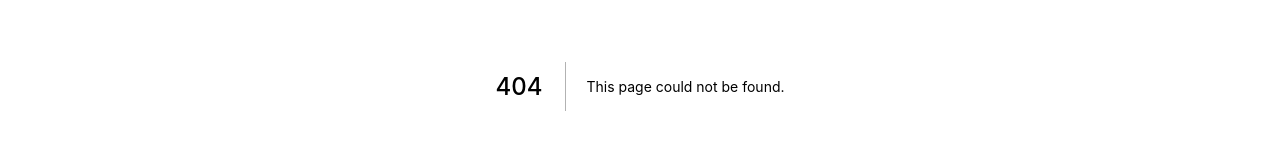
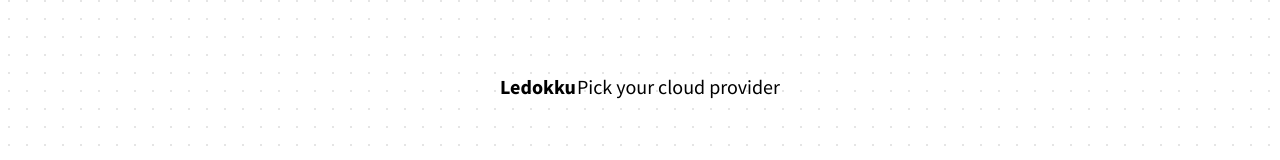
Before and after one commit to ledokku/ledokku, a Next.js app: page /onboarding/cloud-provider in a window 1280 px wide. Before the commit this address had no page. Shown: the part 314-474 px from the top of the page. Built offline with nearby package versions, Linux system fonts and the light colour scheme.

Commit message:
Add cloud provider onboarding

```diff
--- /dev/null
+++ b/layouts/OnboardingLayout.tsx
@@ -0,0 +1,30 @@
+import React from 'react';
+
+import { DefaultLayout } from './DefaultLayout';
+import { styled, Box, Flex, Page } from '../ui';
+import { BreadcrumbHeaderProps } from '../ui/components/Page/components/BreadcrumbHeader';
+
+export interface OnboardingLayoutProps {
+  breadcrumb: BreadcrumbHeaderProps['items'];
+}
+
+export const OnboardingLayout: React.FC<OnboardingLayoutProps> = ({
+  children,
+  breadcrumb,
+}) => (
+  <DefaultLayout>
+    <Layout padding={24}>
+      <Page.BreadcrumbHeader items={breadcrumb} />
+      {children}
+    </Layout>
+  </DefaultLayout>
+);
+
+const Layout = styled(Box)`
+  box-sizing: border-box;
+  height: 100%;
+  display: flex;
+  flex-direction: column;
+  justify-content: center;
+  align-items: center;
+`;
--- /dev/null
+++ b/pages/onboarding/cloud-provider.tsx
@@ -0,0 +1,21 @@
+import React from 'react';
+import { GitHub } from 'react-feather';
+
+import { OnboardingLayout } from '../../layouts/OnboardingLayout';
+import { Button } from '../../ui/components/Button';
+import { Headline } from '../../ui/components/Typography/components/Headline';
+import { Paragraph } from '../../ui/components/Typography/components/Paragraph';
+
+const CloudProvider = () => (
+  <OnboardingLayout
+    breadcrumb={[
+      {
+        label: 'Pick your cloud provider',
+      },
+    ]}
+  >
+    {/* Here put content, Leo */}
+  </OnboardingLayout>
+);
+
+export default CloudProvider;
--- a/ui/components/Page/components/BreadcrumbHeader.tsx
+++ b/ui/components/Page/components/BreadcrumbHeader.tsx
@@ -2,6 +2,7 @@
 import { rgba } from 'polished';
 
 import { styled } from '../../..';
+import { DividerVertical } from '../../Divider/components/DividerVertical';
 
 interface Item {
   label: string;
@@ -19,18 +20,14 @@
       <Root>
         <Breadcrumb>
           <Item>
-            {/* <BartaxyzIcon /> */}
-
             <Link href="/">
-              <Label>Ondřej Bárta</Label>
+              <LogoLabel>Ledokku</LogoLabel>
             </Link>
           </Item>
 
           {items.map((item, index) => (
             <Item key={index}>
-              {/* <Chevron>
-                <ChevronRightIcon />
-              </Chevron> */}
+              <DividerVertical />
 
               <Link href={item.href}>
                 <Label>{item.label}</Label>
@@ -38,8 +35,6 @@
             </Item>
           ))}
         </Breadcrumb>
-
-        <BreadcrumbDivider />
       </Root>
 
       {/* Visual placeholder for the height of the Root */}
@@ -54,8 +49,6 @@
   display: flex;
   justify-content: center;
   align-content: center;
-  min-height: 56px;
-  padding: 16px 24px;
   color: ${({ theme }) => theme.foreground};
   transition: ${({ theme }) => theme.transition};
 
@@ -142,6 +135,10 @@
 `;
 
 const Label = styled.span`
-  font-family: 'Pier Sans';
-  font-size: 14px;
+  font-family: ${({ theme }) => theme.typography.label.fontFamily};
+  font-size: 20px;
 `;
+
+const LogoLabel = styled(Label)`
+  font-weight: bold;
+`;
--- a/ui/themes/DefaultTheme.ts
+++ b/ui/themes/DefaultTheme.ts
@@ -50,8 +50,7 @@
   label: {
     fontFamily: "'Source Sans Pro', 'Helvetica', 'Arial', sans",
     fontWeight: 'bold',
-    fontSize: '0.5625rem',
-    opacity: 0.5,
+    fontSize: '1rem',
     letterSpacing: '0.1em',
   } as CSSProperties,
   link: {
@@ -61,8 +60,8 @@
   } as CSSProperties,
   caption: {
     fontFamily: "'Source Sans Pro' , 'Helvetica' , 'Arial' , sans",
-    fontWeight: 700,
     fontSize: '0.75rem',
+    opacity: 0.5,
   },
   small: {
     fontSize: '0.75em',
```
